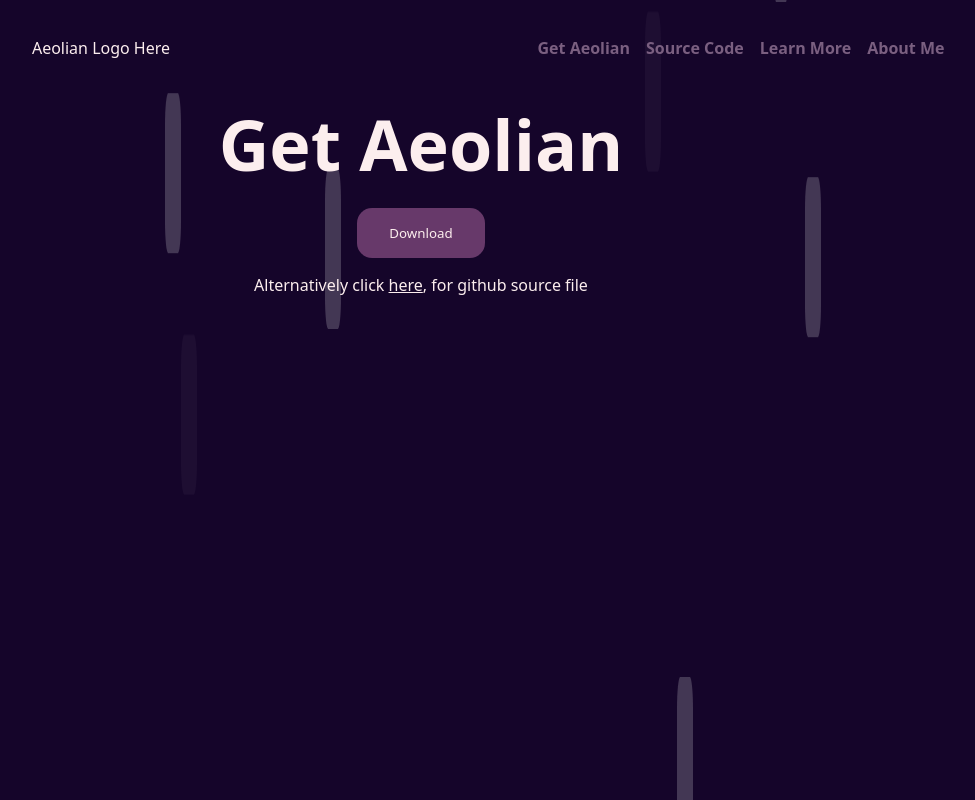
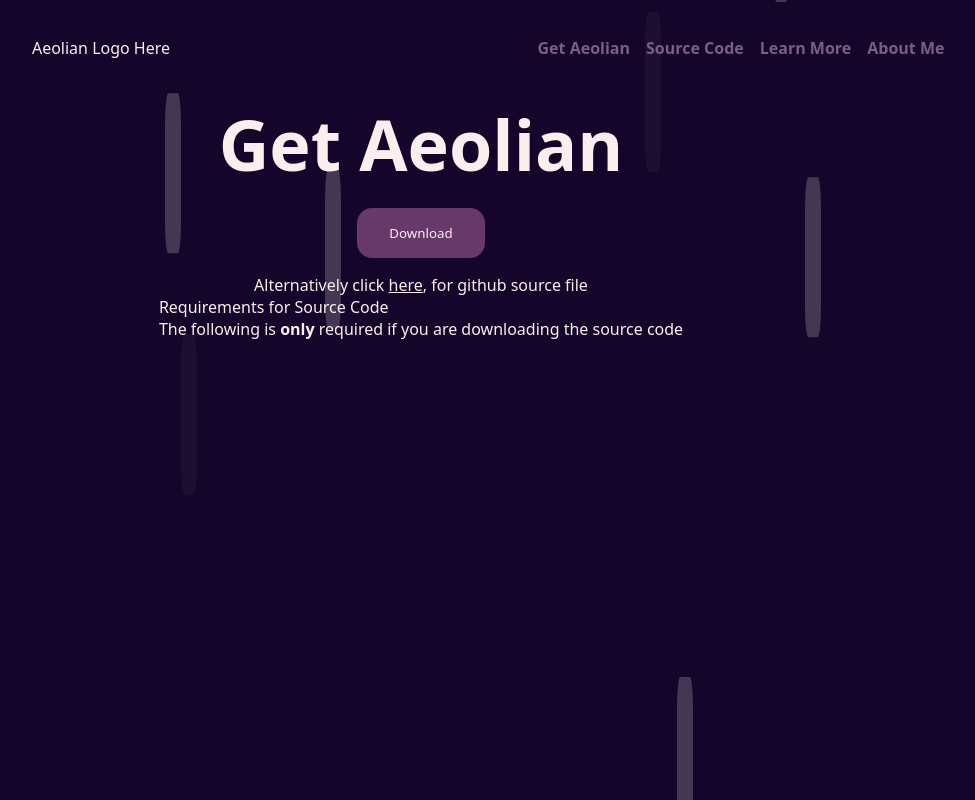
Before and after one commit to Ozzie-code-alt/AeolianWebsite, a React (Vite) app in the folder AeolianWebsite/: page /getAeolian in a window 1280 px wide. Shown: the whole page, without its empty margins (219-1194 px from the left). Built offline with nearby package versions, Linux system fonts and the light colour scheme.

Commit message:
MidContainer

```diff
--- /dev/null
+++ b/AeolianWebsite/src/layout/getAeolian/MidContainer.jsx
@@ -0,0 +1,16 @@
+import React from 'react'
+import '../../layout/layout-styles/midContainer.css'
+function MidContainer() {
+  return (
+    <div className='midContainer-container'>
+        <div className="main-title-container">
+            <p>Requirements for Source Code </p>
+        </div>
+        <div className="sub-text-container">
+            <p>The following is <b>only</b> required if you are downloading the source code</p>
+        </div>
+    </div>
+  )
+}
+
+export default MidContainer
--- a/AeolianWebsite/src/pages/getAeolian.jsx
+++ b/AeolianWebsite/src/pages/getAeolian.jsx
@@ -1,12 +1,13 @@
 import React from 'react'
 import '../styles/getAeolian.css'
 import UpperContainer from '../layout/getAeolian/UpperContainer'
+import MidContainer from '../layout/getAeolian/midContainer'
 function GetAeolian() {
   return (
 
     <div className='get-main-container'>
       <UpperContainer/>
-
+      <MidContainer/>
       </div>
 
   )
```
Also changed, not shown: AeolianWebsite/src/layout/layout-styles/midContainer.css (added).
